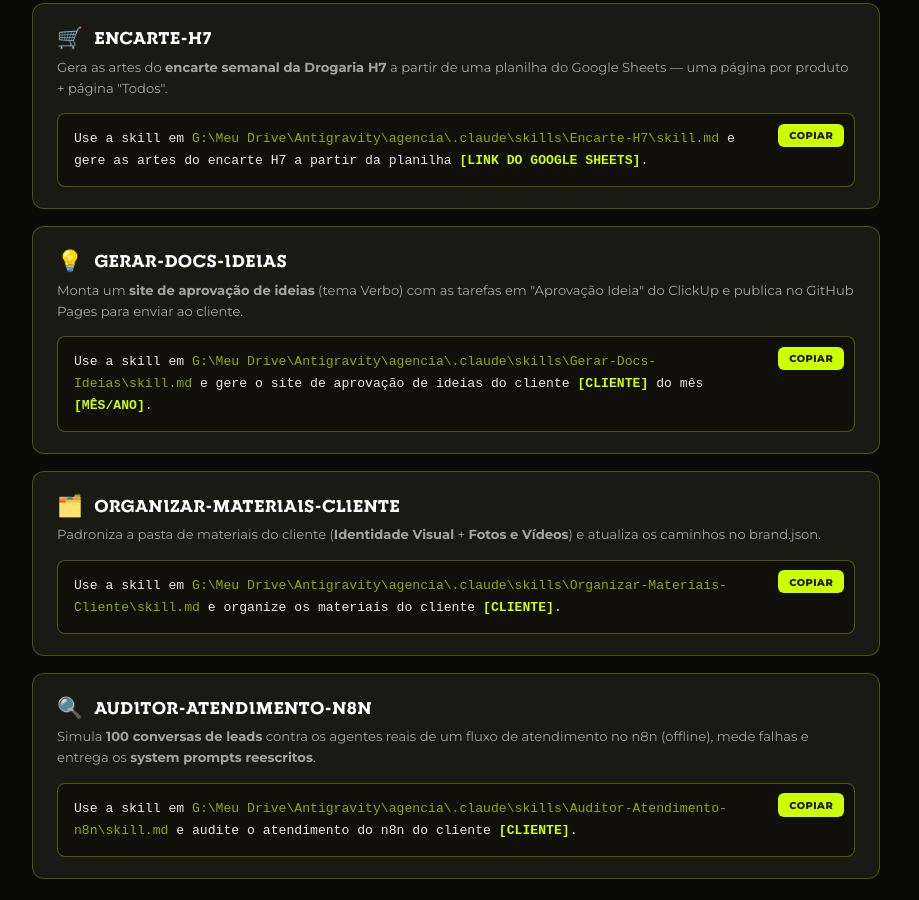
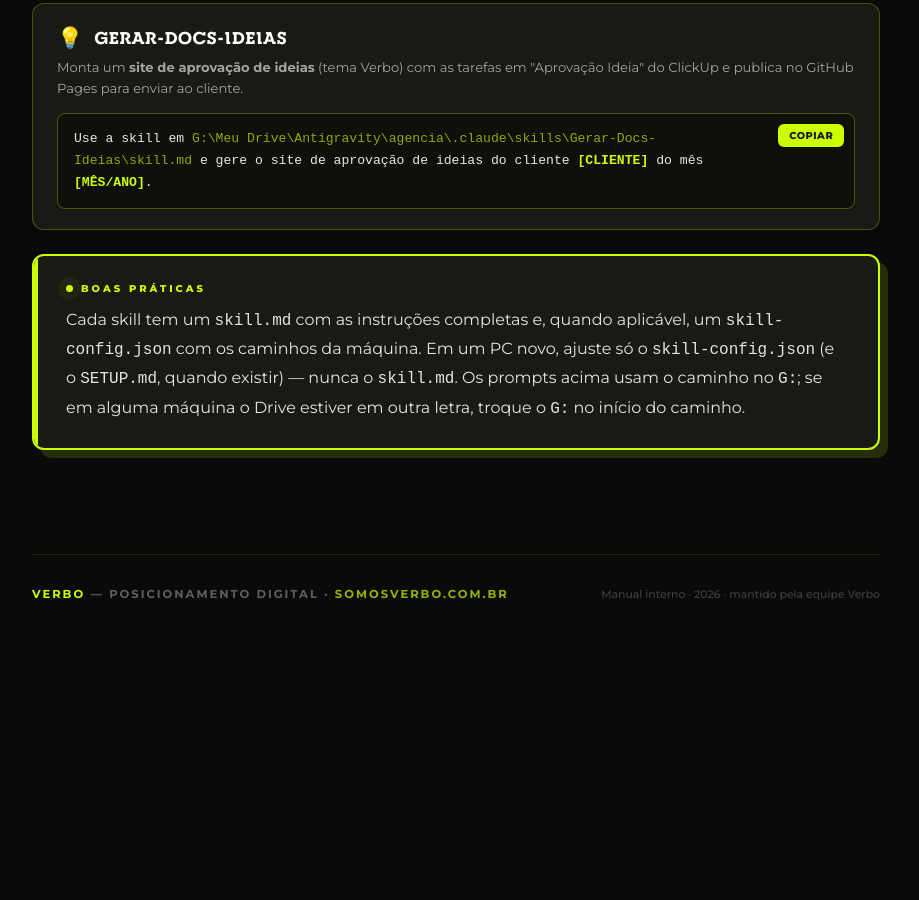
Before and after one commit to SomosVerbo/verbo-manual, a plain HTML site: page index.html in a window 1280 px wide. Shown: the part 7037-7937 px from the top of the page, without its empty margins (304-1223 px from the left). After the commit the page ends 7734 px from the top, so only its background shows below. Drawn offline with Linux system fonts and the light colour scheme.

Commit message:
Remove skills Encarte-H7, Organizar-Materiais e Auditor-n8n do site e do agente

```diff
--- a/index.html
+++ b/index.html
@@ -1061,8 +1061,8 @@
                 </div>
                 <p class="lead-text">
                     As <strong>skills</strong> são "ferramentas" prontas do Claude Code criadas pela
-                    Verbo — fluxos especializados (criar posts, reels, encartes, organizar materiais,
-                    auditar atendimento...). Elas ficam na pasta
+                    Verbo — fluxos especializados (criar conteúdo, posts, reels e o site de aprovação
+                    de ideias). Elas ficam na pasta
                     <code>G:\Meu Drive\Antigravity\agencia\.claude\skills</code>, no Drive, então
                     estão disponíveis em <strong>qualquer computador da agência</strong>.
                 </p>
@@ -1110,15 +1110,6 @@
                     </div>
 
                     <div class="skill-item">
-                        <div class="skill-item-head"><span class="icon">🛒</span><h3>Encarte-H7</h3></div>
-                        <p class="desc">Gera as artes do <strong>encarte semanal da Drogaria H7</strong> a partir de uma planilha do Google Sheets — uma página por produto + página "Todos".</p>
-                        <div class="prompt-box">
-                            <button class="copy-btn" data-copy="Use a skill em G:\Meu Drive\Antigravity\agencia\.claude\skills\Encarte-H7\skill.md e gere as artes do encarte H7 a partir da planilha [LINK DO GOOGLE SHEETS].">Copiar</button>
-                            Use a skill em <span class="path">G:\Meu Drive\Antigravity\agencia\.claude\skills\Encarte-H7\skill.md</span> e gere as artes do encarte H7 a partir da planilha <span class="var">[LINK DO GOOGLE SHEETS]</span>.
-                        </div>
-                    </div>
-
-                    <div class="skill-item">
                         <div class="skill-item-head"><span class="icon">💡</span><h3>Gerar-Docs-Ideias</h3></div>
                         <p class="desc">Monta um <strong>site de aprovação de ideias</strong> (tema Verbo) com as tarefas em "Aprovação Ideia" do ClickUp e publica no GitHub Pages para enviar ao cliente.</p>
                         <div class="prompt-box">
@@ -1127,23 +1118,6 @@
                         </div>
                     </div>
 
-                    <div class="skill-item">
-                        <div class="skill-item-head"><span class="icon">🗂️</span><h3>Organizar-Materiais-Cliente</h3></div>
-                        <p class="desc">Padroniza a pasta de materiais do cliente (<strong>Identidade Visual</strong> + <strong>Fotos e Vídeos</strong>) e atualiza os caminhos no brand.json.</p>
-                        <div class="prompt-box">
-                            <button class="copy-btn" data-copy="Use a skill em G:\Meu Drive\Antigravity\agencia\.claude\skills\Organizar-Materiais-Cliente\skill.md e organize os materiais do cliente [CLIENTE].">Copiar</button>
-                            Use a skill em <span class="path">G:\Meu Drive\Antigravity\agencia\.claude\skills\Organizar-Materiais-Cliente\skill.md</span> e organize os materiais do cliente <span class="var">[CLIENTE]</span>.
-                        </div>
-                    </div>
-
-                    <div class="skill-item">
-                        <div class="skill-item-head"><span class="icon">🔍</span><h3>Auditor-Atendimento-n8n</h3></div>
-                        <p class="desc">Simula <strong>100 conversas de leads</strong> contra os agentes reais de um fluxo de atendimento no n8n (offline), mede falhas e entrega os <strong>system prompts reescritos</strong>.</p>
-                        <div class="prompt-box">
-                            <button class="copy-btn" data-copy="Use a skill em G:\Meu Drive\Antigravity\agencia\.claude\skills\Auditor-Atendimento-n8n\skill.md e audite o atendimento do n8n do cliente [CLIENTE].">Copiar</button>
-                            Use a skill em <span class="path">G:\Meu Drive\Antigravity\agencia\.claude\skills\Auditor-Atendimento-n8n\skill.md</span> e audite o atendimento do n8n do cliente <span class="var">[CLIENTE]</span>.
-                        </div>
-                    </div>
                 </div>
 
                 <div class="callout">
```
Also changed, not shown: n8n-manual-suporte.json (+1 -1 lines).
